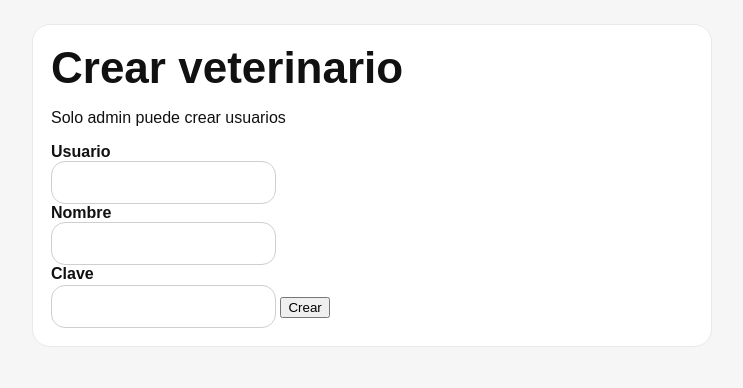
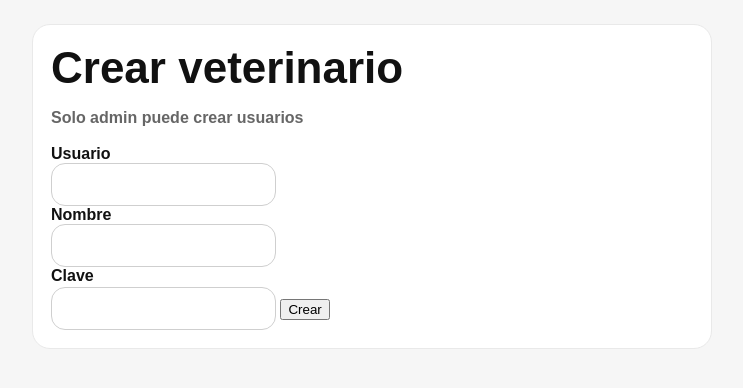
Before and after one commit to daniellascano811/laboratorio-veterinario, a Flask app: template templates/crear_vet.html in a window 1280 px wide. Shown: the part 83-471 px from the top of the page, without its empty margins (268-1011 px from the left). Run offline with Flask 3, Linux system fonts and the light colour scheme; the template is opened without the code that fills it, so the values that code supplies are empty; some libraries are stand-ins or nearby versions.

Commit message:
UI: agregar subtitulo en nueva solicitud

```diff
--- a/static/styles.css
+++ b/static/styles.css
@@ -276,3 +276,9 @@ th{
   .nav{ width:100%; justify-content:flex-start; }
   h1{ font-size: 34px; }
 }
+.subtitle{
+  margin: 6px 0 18px 0;
+  color: var(--muted);
+  font-size: 16px;
+  font-weight: 600;
+}
```
